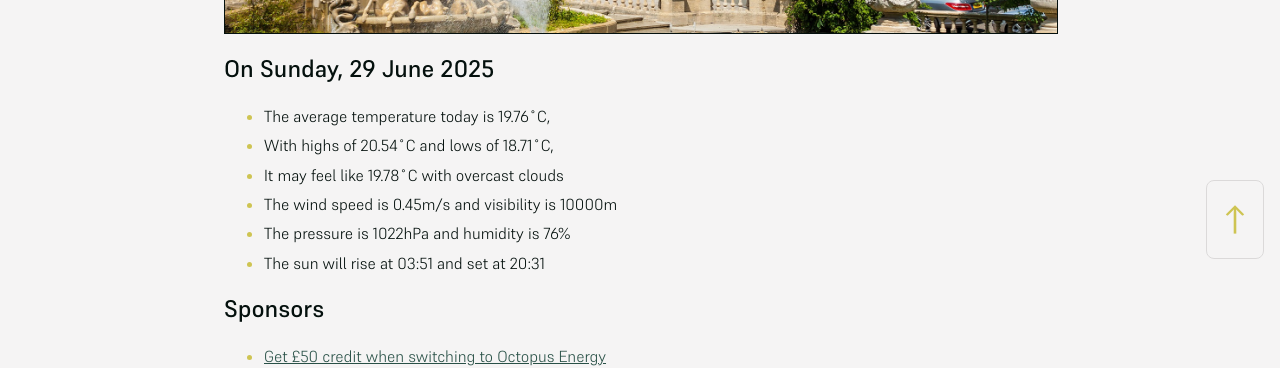
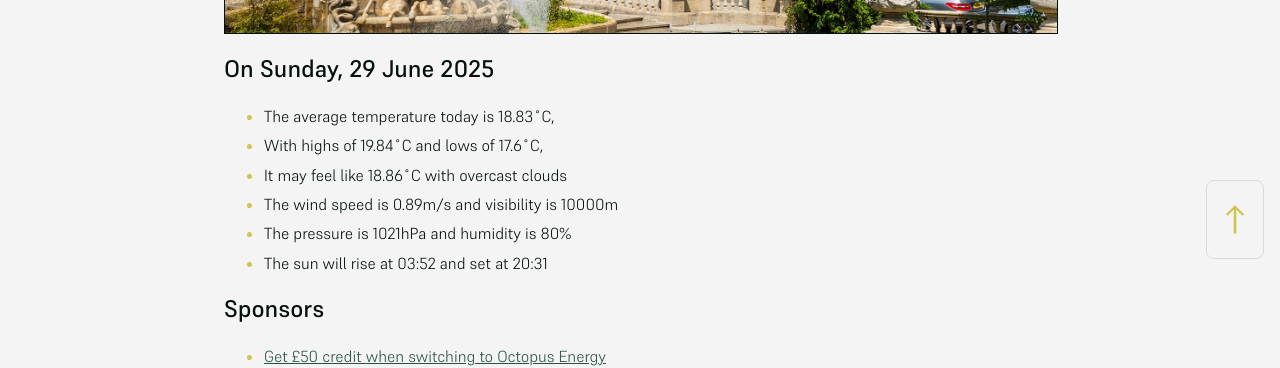
Before and after one commit to mat-0/cheltenham-open-data, a Jekyll site: the page built from index.md, in a window 1280 px wide. Shown: the part 625-993 px from the top of the page. Built offline with Jekyll 4.4.1, drawn with Linux system fonts in a browser that asks for light colours.

Commit message:
Updated 2025-06-29 23:57:57

```diff
--- a/index.md
+++ b/index.md
@@ -10,12 +10,12 @@ seo: Menu
 <!-- weather_marker starts -->
 ## On Sunday, 29 June 2025
 
-- The average temperature today is 19.76˚C,
-- With highs of 20.54˚C and lows of 18.71˚C,
-- It may feel like 19.78˚C with overcast clouds
-- The wind speed is 0.45m/s and visibility is 10000m
-- The pressure is 1022hPa and humidity is 76%
-- The sun will rise at 03:51 and set at 20:31
+- The average temperature today is 18.83˚C,
+- With highs of 19.84˚C and lows of 17.6˚C,
+- It may feel like 18.86˚C with overcast clouds
+- The wind speed is 0.89m/s and visibility is 10000m
+- The pressure is 1021hPa and humidity is 80%
+- The sun will rise at 03:52 and set at 20:31
 
 <!-- weather_marker ends -->
 
```
Also changed, not shown: _data/flood.json (+5 -27 lines), _pages/news.md (+3 -3 lines).
